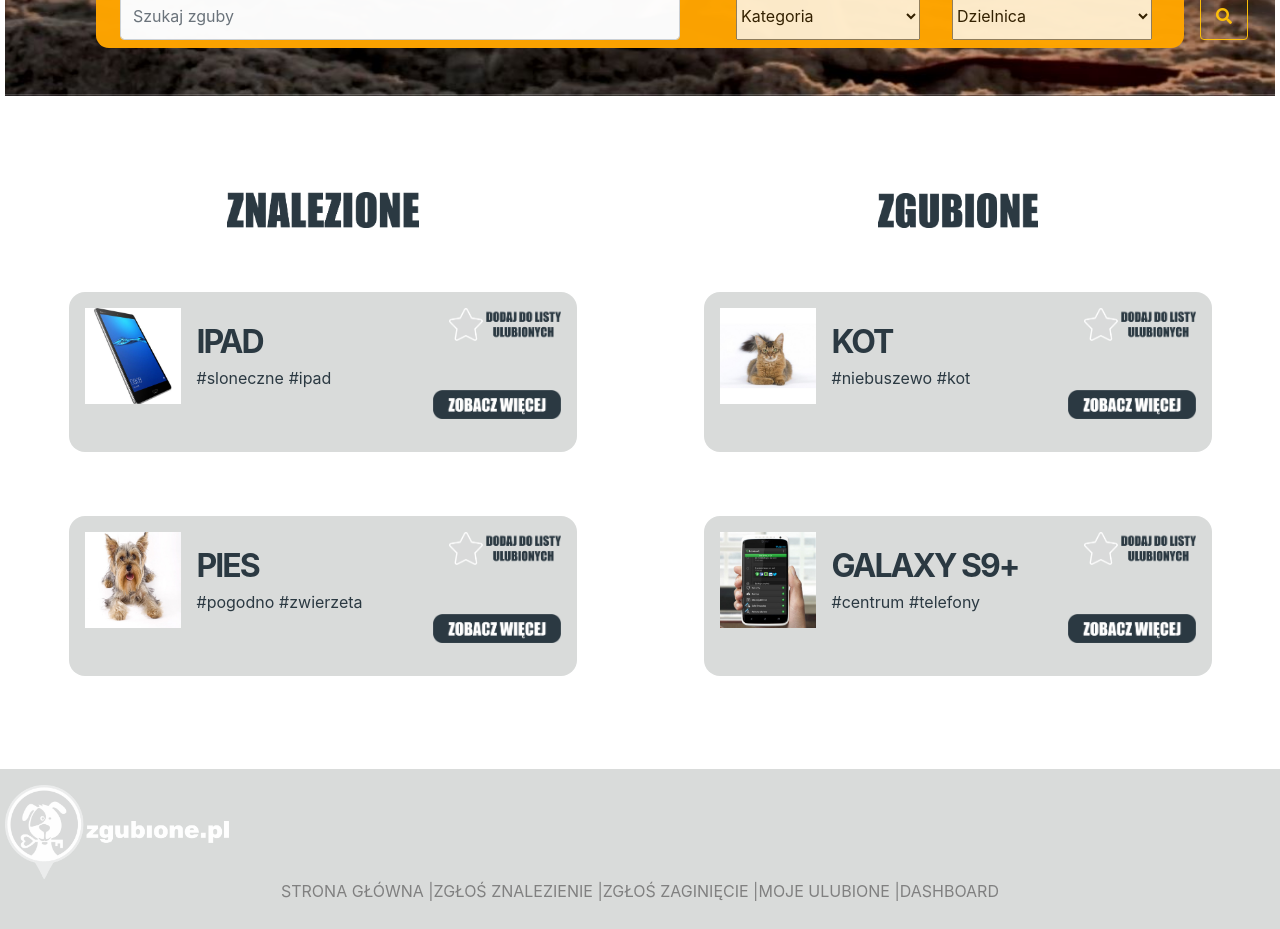
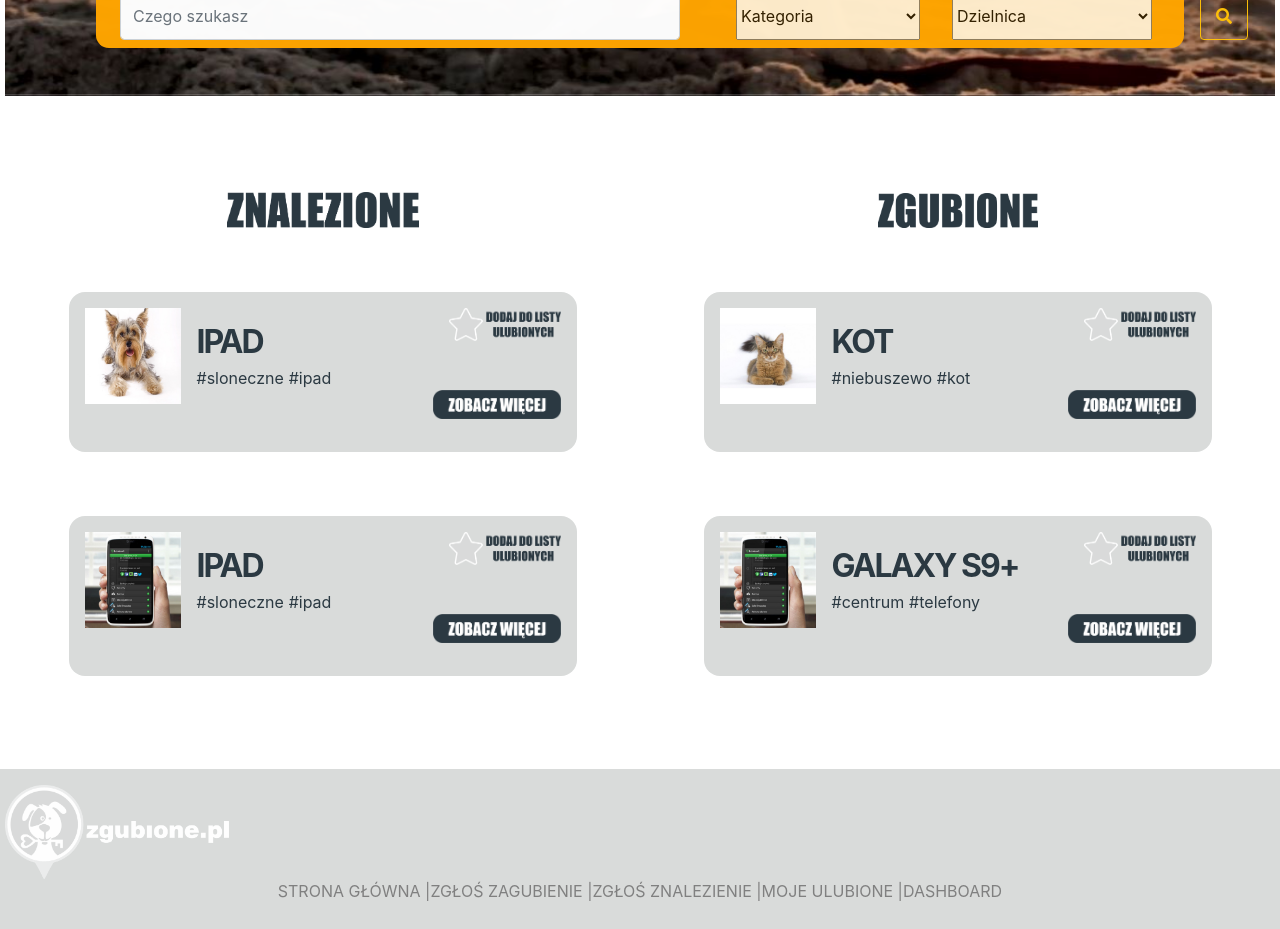
Before and after one commit to infoshareacademy/jfdzs3-frontersi-app, a React (Create React App) app: page / in a window 1280 px wide. Shown: the part 480-1409 px from the top of the page. Built offline with nearby package versions, Linux system fonts and the light colour scheme.

Commit message:
added listItem component

```diff
--- a/src/Layout/Footer/footer.js
+++ b/src/Layout/Footer/footer.js
@@ -9,8 +9,8 @@
       <div className="footer-container">
         <img  className="footer-img" src={img1}></img>
         <Link className="footer-link" to="/">Strona Główna |</Link>
+        <Link className="footer-link" to="/LostForm">Zgłoś zagubienie |</Link>
         <Link className="footer-link" to="/FindForm">Zgłoś znalezienie |</Link>
-        <Link className="footer-link" to="/LostForm">Zgłoś zaginięcie |</Link>
         <Link className="footer-link" to="/Favourite">Moje ulubione |</Link>
         <Link className="footer-link" to="/Dashboard">Dashboard </Link>
 
--- a/src/components/FindList/findList.js
+++ b/src/components/FindList/findList.js
@@ -1,5 +1,5 @@
 import React, {Component} from 'react';
-
+import ListItem from '../ListItem/listItem';
 import './findList.css';
 import znalezione from "../../img/Home/5.png";
 import favouritePale from "../../img/Home/1.png";
@@ -11,38 +11,14 @@
 import tablet from "../../img/Home/4.jpg";
 import cat from "../../img/Home/5.jpg";
 
+
 class FindList extends Component {
     render() {
         return (
-            <div className="lostList">
-                <img className="lead-find" src={znalezione}></img>
-                <div className="list-item-wrapper">
-                    <img className="list-item-img" src={tablet}></img>
-                    <div className="list-item-text-container">
-                        <img className="favourite-pale" src={favouritePale}></img>
-                        <p className="list-item-name">Ipad</p>
-                        <div className="list-item-hash-wrapper">
-                            <p className="list-item-hash">#sloneczne</p>
-                            <p className="list-item-hash">#ipad</p>
-                        </div>
-                        <img className="more" src={more}></img>
-                    </div>
-
-                </div>
-                <div className="list-item-wrapper">
-                <img className="list-item-img" src={dog}></img>
-                <div className="list-item-text-container">
-                    <img className="favourite-pale" src={favouritePale}></img>
-                    <p className="list-item-name">Pies</p>
-                    <div className="list-item-hash-wrapper">
-                        <p className="list-item-hash">#pogodno</p>
-                        <p className="list-item-hash">#zwierzeta</p>
-                    </div>
-                    <img className="more" src={more}></img>
-                </div>
-
-            </div>
-
+            <div className="findList">
+              <img className="lead-find" src={znalezione}></img>
+                <ListItem itemImg={dog}/>
+                <ListItem itemImg={phone}/>
             </div>
         );
     }
--- /dev/null
+++ b/src/components/ListItem/listItem.js
@@ -0,0 +1,32 @@
+import React, { Component } from 'react';
+import {Link} from 'react-router-dom';
+import favouritePale from "../../img/Home/1.png";
+import znalezione from "../../img/Home/5.png";
+import favourite from "../../img/Home/2.png";
+import more from "../../img/Home/3.png";
+import '../FindList/findList.css';
+
+class ListItem extends Component {
+  render() {
+    return (
+
+
+                <div className="list-item-wrapper">
+                    <img className="list-item-img" src={this.props.itemImg}></img>
+                    <div className="list-item-text-container">
+                        <img className="favourite-pale" src={favouritePale}></img>
+                        <p className="list-item-name">Ipad</p>
+                        <div className="list-item-hash-wrapper">
+                            <p className="list-item-hash">#sloneczne</p>
+                            <p className="list-item-hash">#ipad</p>
+                        </div>
+                        <img className="more" src={more}></img>
+                    </div>
+</div>
+
+
+    );
+  }
+}
+
+export default ListItem;
--- a/src/components/Navbar/navbar.js
+++ b/src/components/Navbar/navbar.js
@@ -1,8 +1,9 @@
 import React, { Component } from 'react';
+import {Link} from 'react-router-dom';
 import Logo from '../../img/logo.png';
-import find from '../../img/Header/2.png';
+import lost from '../../img/Header/2.png';
 import text from '../../img/Header/1.png';
-import lost from '../../img/Header/3.png';
+import find from '../../img/Header/3.png';
 import favourite from '../../img/Header/star_favourite.png';
 import './navbar.css';
 const logotype = {
@@ -20,13 +21,13 @@
         <a href="#" className="my-1 mr-md-auto"><img style={logotype} src={Logo} class="header-logo" alt="logo"/></a>
         <nav className="my-2 my-md-0 mr-md-3">
         <div className="nav-wrapper">
-        <a className=" p-2 text-dark main-nav-size nav-item"><img className="img-width" src={find} ></img></a>
-        <a className="p-2 text-dark main-nav-size nav-item"><img className="img-width" src={lost} ></img></a>
+        <Link className=" p-2 text-dark main-nav-size nav-item" to="/LostForm"><img className="img-width" src={lost} ></img></Link>
+        <Link className="p-2 text-dark main-nav-size nav-item" to="/FindForm"><img className="img-width" src={find} ></img></Link>
         </div>
         <a className="p-2 text-dark main-nav-size nav-item nav-item-third"><img className="img-width" src={text} ></img></a>
 
         </nav>
-        <a className="btn orange-btn main-nav-size"><img className="img-fav-width" src={favourite} ></img></a>
+        <Link className="btn orange-btn main-nav-size" to="/Favourite"><img className="img-fav-width" src={favourite} ></img></Link>
         </div>
 
 
--- a/src/components/SearchBar/searchBar.js
+++ b/src/components/SearchBar/searchBar.js
@@ -13,7 +13,7 @@
                             <input
                                 className="searchBarInput form-control"
                                 type="search"
-                                placeholder="Szukaj zguby"
+                                placeholder="Czego szukasz"
                                 aria-label="Search"/>
                             <div className="select-wrapper">
                                 <select>
```
